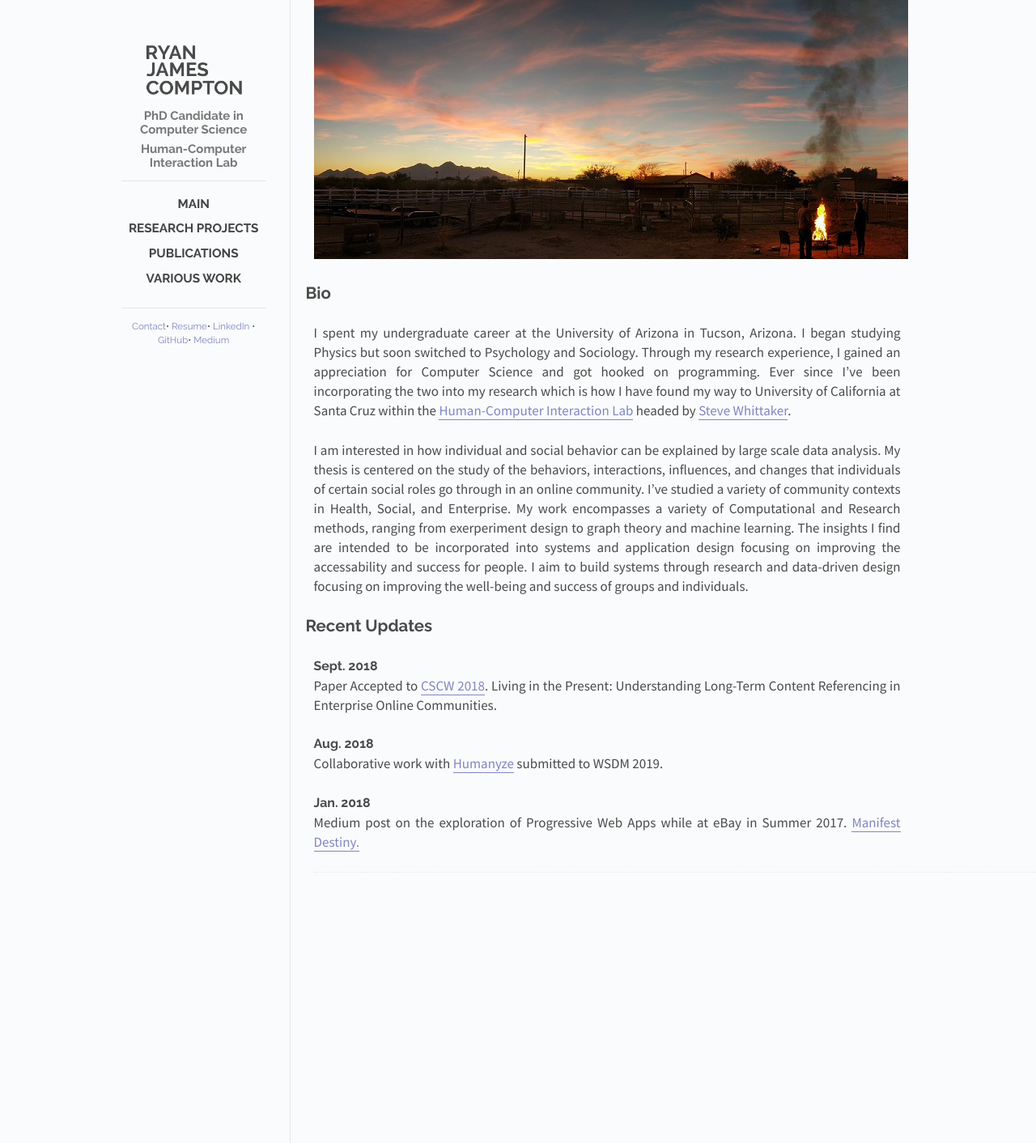
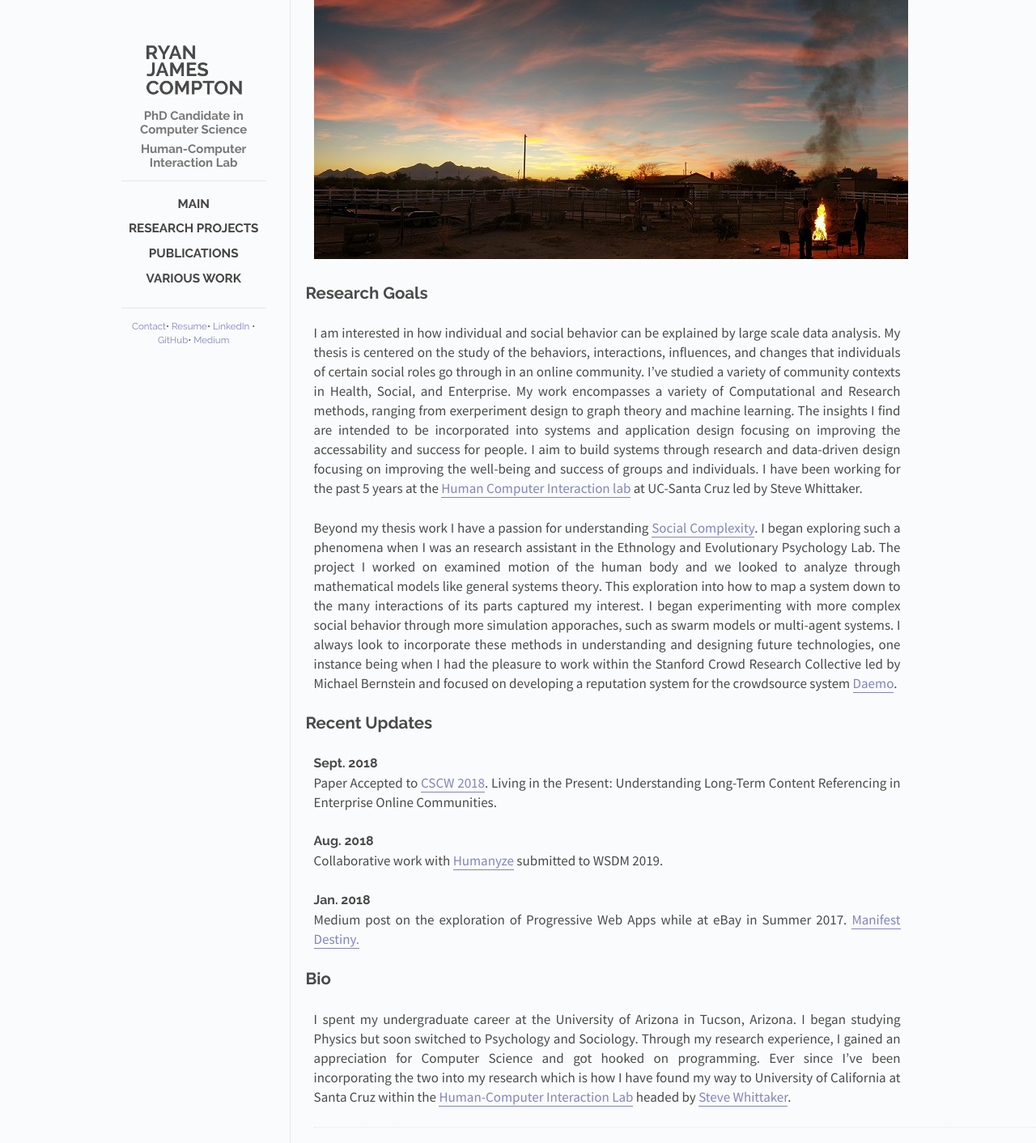
Before and after one commit to rcompt/rcompt.github.io, a Jekyll site: the page built from _posts/2018-10-03-main.md, in a window 1280 px wide. Shown: the whole page at 81% size. Built offline with Jekyll 4.4.1, drawn with Linux system fonts in a browser that asks for light colours; Markdown is read by kramdown in place of the engine named in the settings.

Commit message:
Update 2018-10-03-main.md

```diff
--- a/_posts/2018-10-03-main.md
+++ b/_posts/2018-10-03-main.md
@@ -5,11 +5,11 @@ cover: az_sunset.jpg
 categories: posts
 ---
 
-## Bio
+## Research Goals
 
-I spent my undergraduate career at the University of Arizona in Tucson, Arizona. I began studying Physics but soon switched to Psychology and Sociology. Through my research experience, I gained an appreciation for Computer Science and got hooked on programming. Ever since I've been incorporating the two into my research which is how I have found my way to University of California at Santa Cruz within the [Human-Computer Interaction Lab](https://people.ucsc.edu/~swhittak/Steve_Whittaker_Santa_Cruz_HCI/HCI_Lab_People.html) headed by [Steve Whittaker](https://people.ucsc.edu/~swhittak/Steve_Whittaker_Santa_Cruz_HCI/Steve_Whittaker.html).
+I am interested in how individual and social behavior can be explained by large scale data analysis. My thesis is centered on the study of the behaviors, interactions, influences, and changes that individuals of certain social roles go through in an online community. I've studied a variety of community contexts in Health, Social, and Enterprise. My work encompasses a variety of Computational and Research methods, ranging from exerperiment design to graph theory and machine learning. The insights I find are intended to be incorporated into systems and application design focusing on improving the accessability and success for people. I aim to build systems through research and data-driven design focusing on improving the well-being and success of groups and individuals. I have been working for the past 5 years at the [Human Computer Interaction lab](https://people.ucsc.edu/~swhittak/Steve_Whittaker_Santa_Cruz_HCI/HCI_Lab_People.html) at UC-Santa Cruz led by Steve Whittaker.
 
-I am interested in how individual and social behavior can be explained by large scale data analysis. My thesis is centered on the study of the behaviors, interactions, influences, and changes that individuals of certain social roles go through in an online community. I've studied a variety of community contexts in Health, Social, and Enterprise. My work encompasses a variety of Computational and Research methods, ranging from exerperiment design to graph theory and machine learning. The insights I find are intended to be incorporated into systems and application design focusing on improving the accessability and success for people. I aim to build systems through research and data-driven design focusing on improving the well-being and success of groups and individuals.
+Beyond my thesis work I have a passion for understanding [Social Complexity](https://en.wikipedia.org/wiki/Social_complexity). I began exploring such a phenomena when I was an research assistant in the Ethnology and Evolutionary Psychology Lab. The project I worked on examined motion of the human body and we looked to analyze through mathematical models like general systems theory. This exploration into how to map a system down to the many interactions of its parts captured my interest. I began experimenting with more complex social behavior through more simulation apporaches, such as swarm models or multi-agent systems. I always look to incorporate these methods in understanding and designing future technologies, one instance being when I had the pleasure to work within the Stanford Crowd Research Collective led by Michael Bernstein and focused on developing a reputation system for the crowdsource system [Daemo](https://www.daemo.org/home).
 
 ## Recent Updates
 
@@ -21,3 +21,7 @@ Collaborative work with [Humanyze](https://www.humanyze.com/) submitted to WSDM
 
 ### Jan. 2018
 Medium post on the exploration of Progressive Web Apps while at eBay in Summer 2017. [Manifest Destiny.](https://medium.com/ebaydesign/manifest-destiny-92cdace24869)
+
+## Bio
+
+I spent my undergraduate career at the University of Arizona in Tucson, Arizona. I began studying Physics but soon switched to Psychology and Sociology. Through my research experience, I gained an appreciation for Computer Science and got hooked on programming. Ever since I've been incorporating the two into my research which is how I have found my way to University of California at Santa Cruz within the [Human-Computer Interaction Lab](https://people.ucsc.edu/~swhittak/Steve_Whittaker_Santa_Cruz_HCI/HCI_Lab_People.html) headed by [Steve Whittaker](https://people.ucsc.edu/~swhittak/Steve_Whittaker_Santa_Cruz_HCI/Steve_Whittaker.html).
```
